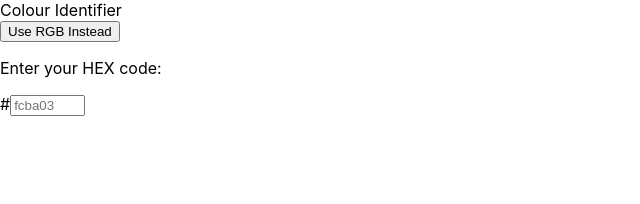
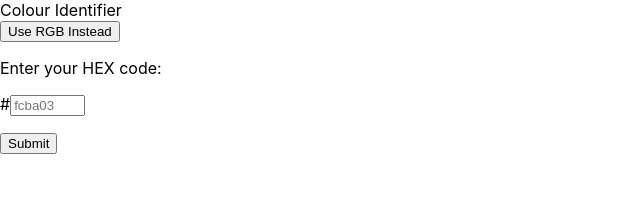
Before and after one commit to wongd1532/colour-identifier, a React (Create React App) app: page / in a window 1280 px wide. Shown: the top 204 px of the page, without its empty margins (0-640 px from the left). Built offline with nearby package versions, Linux system fonts and the light colour scheme.

Commit message:
forgot feature branch, made Form components

```diff
--- /dev/null
+++ b/src/components/HexForm.js
@@ -0,0 +1,32 @@
+import React, { useState } from "react";
+
+export default function HexForm() {
+  const inputWidth = { width: "67px" };
+  function handleSubmit(e) {
+    e.preventDefault();
+
+    const form = e.target;
+    const formData = new FormData(form);
+
+    const formJson = Object.fromEntries(formData.entries());
+    console.log(formJson);
+  }
+
+  return (
+    <form onSubmit={handleSubmit}>
+      <p>Enter your HEX code:</p>
+      <p>
+        #
+        <input
+          name="HEX-value"
+          style={inputWidth}
+          type="text"
+          maxLength={6}
+          placeholder="fcba03"
+          pattern="[a-f0-9]{6}"
+        ></input>
+      </p>
+      <button type="submit">Submit</button>
+    </form>
+  );
+}
--- a/src/components/HexInput.js
+++ b/src/components/HexInput.js
@@ -1,24 +1,11 @@
 import React from "react";
+import HexForm from "./HexForm";
 
 export default function HexInput({ onClick }) {
-  const inputWidth = { width: "67px" };
-
   return (
     <>
       <button onClick={onClick}>Use RGB Instead</button>
-      <form>
-        <p>Enter your HEX code:</p>
-        <span>
-          #
-          <input
-            style={inputWidth}
-            type="text"
-            maxLength={6}
-            placeholder="fcba03"
-            pattern="[a-f0-9]{6}"
-          ></input>
-        </span>
-      </form>
+      <HexForm />
     </>
   );
 }
--- /dev/null
+++ b/src/components/RgbForm.js
@@ -0,0 +1,51 @@
+import React, { useState } from "react";
+
+export default function RgbForm() {
+  const inputWidth = { width: "22px" };
+  function handleSubmit(e) {
+    e.preventDefault();
+
+    const form = e.target;
+    const formData = new FormData(form);
+
+    const formJson = Object.fromEntries(formData.entries());
+    console.log(formJson);
+  }
+
+  return (
+    <form onSubmit={handleSubmit}>
+      <p>Enter your RGB code:</p>
+      <p>
+        RGB({" "}
+        <input
+          name="RED-value"
+          style={inputWidth}
+          type="text"
+          maxLength={3}
+          placeholder="252"
+          pattern="[0-9]|[1-9][0-9]|1[0-9][0-9]|2[0-4][0-9]|25[0-5]"
+        ></input>
+        {" , "}
+        <input
+          name="GREEN-value"
+          style={inputWidth}
+          type="text"
+          maxLength={3}
+          placeholder="186"
+          pattern="[0-9]|[1-9][0-9]|1[0-9][0-9]|2[0-4][0-9]|25[0-5]"
+        ></input>
+        {" , "}
+        <input
+          name="BLUE-value"
+          style={inputWidth}
+          type="text"
+          maxLength={3}
+          placeholder="3"
+          pattern="[0-9]|[1-9][0-9]|1[0-9][0-9]|2[0-4][0-9]|25[0-5]"
+        ></input>{" "}
+        )
+      </p>
+      <button type="submit">Submit</button>
+    </form>
+  );
+}
--- a/src/components/RgbInput.js
+++ b/src/components/RgbInput.js
@@ -1,40 +1,11 @@
 import React, { useState } from "react";
+import RgbForm from "./RgbForm";
 
 export default function RgbInput({ onClick }) {
-  const inputWidth = { width: "22px" };
   return (
     <>
       <button onClick={onClick}>Use HEX Instead</button>
-      <form>
-        <p>Enter your RGB code:</p>
-        <span>
-          RGB({" "}
-          <input
-            style={inputWidth}
-            type="text"
-            maxLength={3}
-            placeholder="252"
-            pattern="[0-9]|[1-9][0-9]|1[0-9][0-9]|2[0-4][0-9]|25[0-5]"
-          ></input>
-          {" , "}
-          <input
-            style={inputWidth}
-            type="text"
-            maxLength={3}
-            placeholder="186"
-            pattern="[0-9]|[1-9][0-9]|1[0-9][0-9]|2[0-4][0-9]|25[0-5]"
-          ></input>
-          {" , "}
-          <input
-            style={inputWidth}
-            type="text"
-            maxLength={3}
-            placeholder="3"
-            pattern="[0-9]|[1-9][0-9]|1[0-9][0-9]|2[0-4][0-9]|25[0-5]"
-          ></input>{" "}
-          )
-        </span>
-      </form>
+      <RgbForm />
     </>
   );
 }
```
